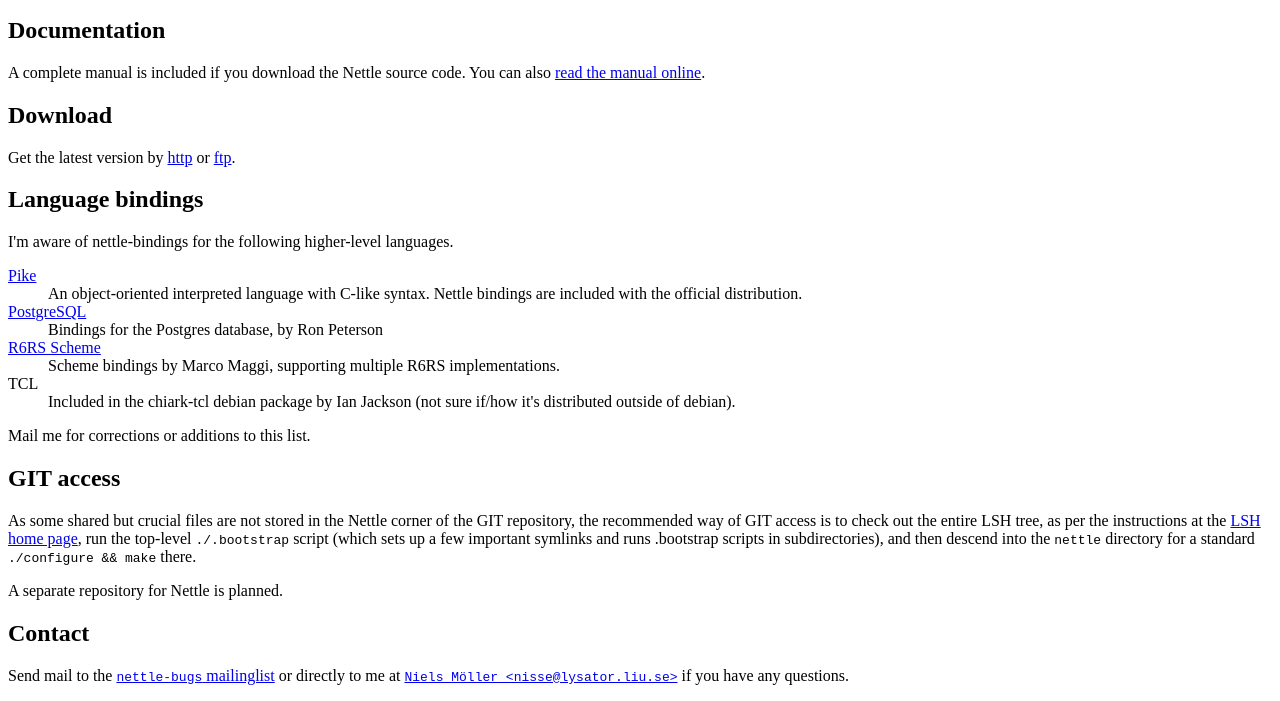
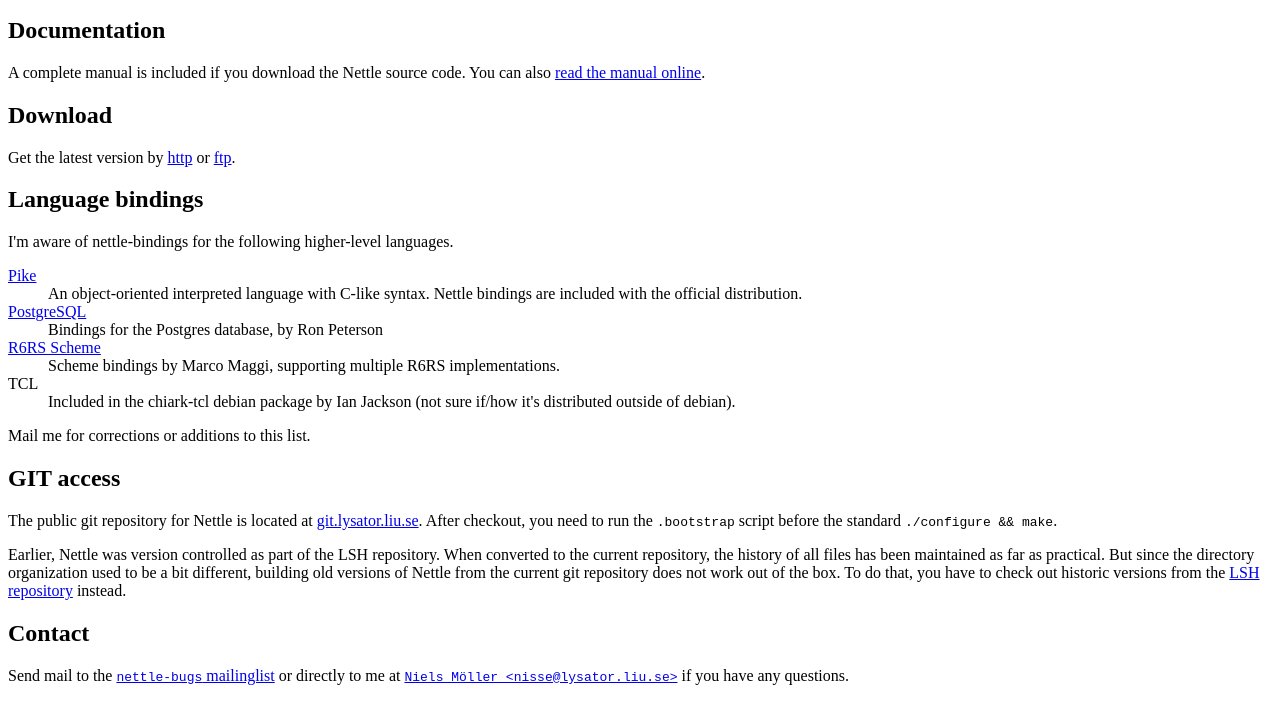
Before and after one commit to gnutls/nettle, a plain HTML site: page index.html in a window 1280 px wide. Shown: the part 119-820 px from the top of the page. Drawn offline with Linux system fonts and the light colour scheme.

Commit message:
Updated git instructions.

```diff
--- a/index.html
+++ b/index.html
@@ -59,17 +59,20 @@
 <h2> GIT access </h2>
 
 <p>
-  As some shared but crucial files are not stored in the Nettle corner
-  of the GIT repository, the recommended way of GIT access is to check
-  out the entire LSH tree, as per the instructions at the <a
-    href="http://www.lysator.liu.se/~nisse/lsh">LSH home page</a>, run the
-  top-level <tt>./.bootstrap</tt> script (which sets up a few important
-  symlinks and runs .bootstrap scripts in subdirectories), and then
-  descend into the <tt>nettle</tt> directory for a standard
-  <tt>./configure && make</tt> there.
+  The public git repository for Nettle is located at <a
+  href='http://git.lysator.liu.se/nettle'>git.lysator.liu.se</a>.
+  After checkout, you need to run the <tt>.bootstrap</tt> script
+  before the standard <tt>./configure &amp;&amp; make</tt>.
 </p>
 <p>
-  A separate repository for Nettle is planned.
+  Earlier, Nettle was version controlled as part of the LSH
+  repository. When converted to the current repository, the history of
+  all files has been maintained as far as practical. But since the
+  directory organization used to be a bit different, building old
+  versions of Nettle from the current git repository does not work out
+  of the box. To do that, you have to check out historic versions from
+  the <a href='http://git.lysator.liu.se/lsh'>LSH repository</a>
+  instead.
 </p>
 
 <h2> Contact </h2>
```
Also changed, not shown: 1 other file.
